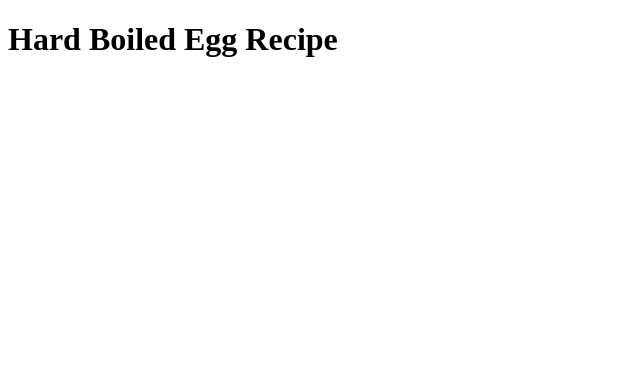
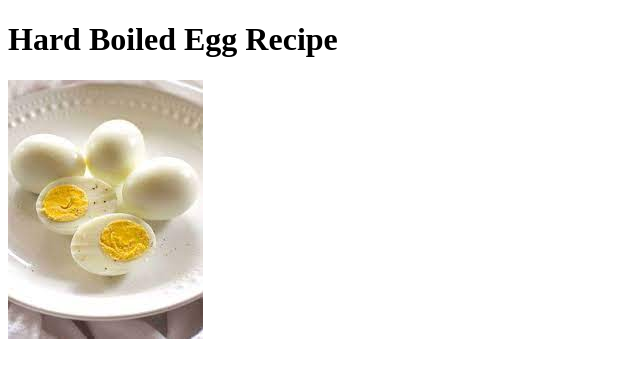
Before and after one commit to edem4963/odin-recipes, a plain HTML site: page recipes/hardboiledegg.html in a window 1280 px wide. Shown: the whole page, without its empty margins (0-640 px from the left). Drawn offline with Linux system fonts and the light colour scheme.

Commit message:
Add hard boiled egg pic

```diff
--- a/recipes/hardboiledegg.html
+++ b/recipes/hardboiledegg.html
@@ -6,5 +6,6 @@
     </head>
     <body>
         <h1>Hard Boiled Egg Recipe</h1>
+        <img src="images/hardboiledegg.jpeg" alt="Hard boiled egg picture">
     </body>
 </html>
```
